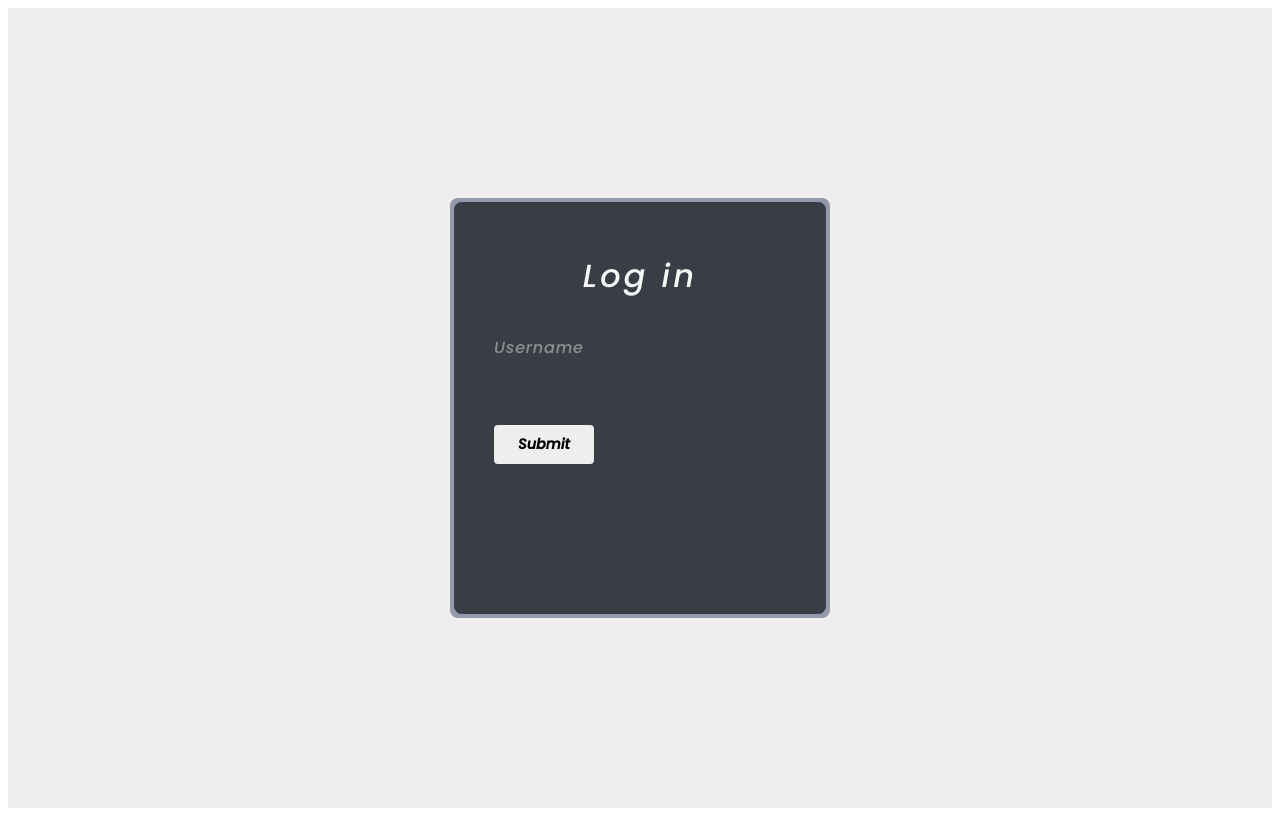
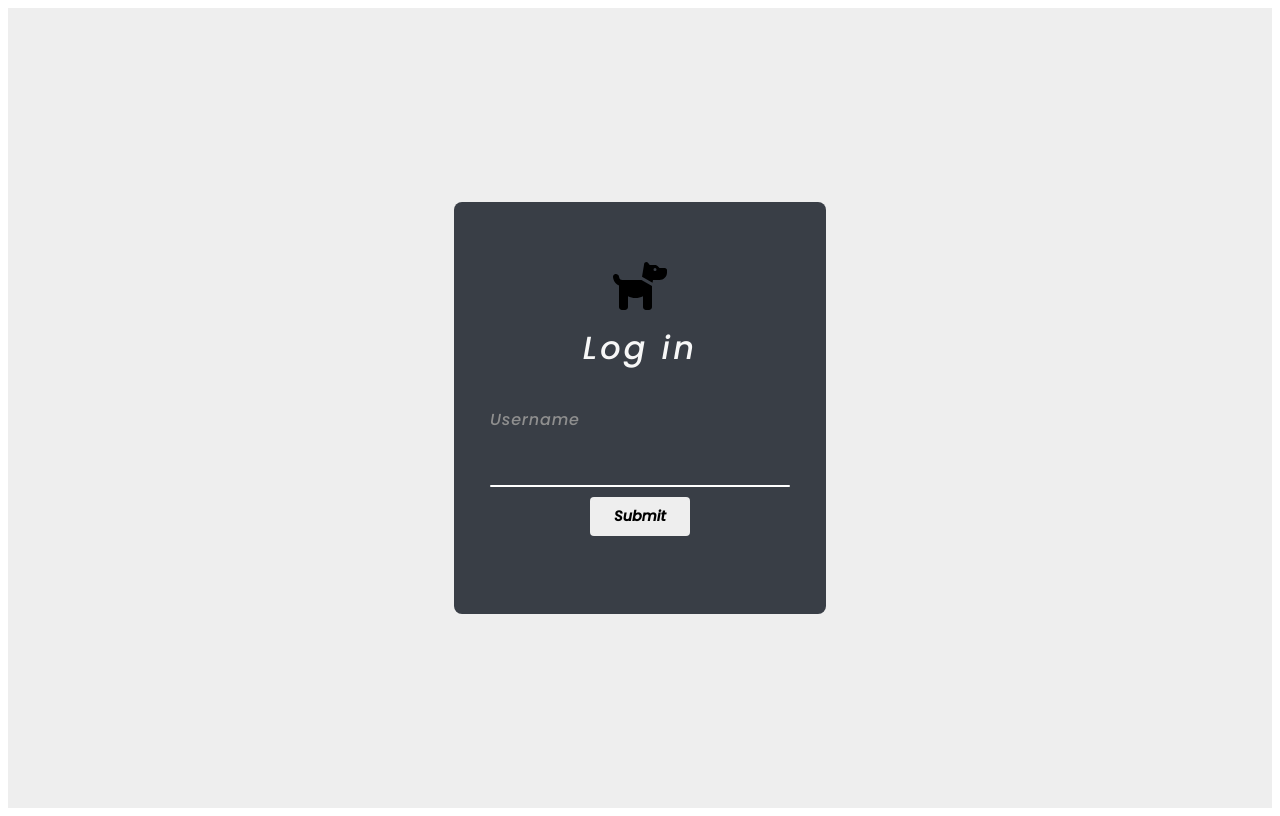
Before and after one commit to mjd3502/SWEN-261-Final-Project, an Angular app in the folder ufund-ui/ufund/: page /login in a window 1280 px wide. Built offline with nearby package versions, Linux system fonts and the light colour scheme.

Commit message:
helper dashoard

```diff
--- a/ufund-ui/ufund/src/app/login/login.component.css
+++ b/ufund-ui/ufund/src/app/login/login.component.css
@@ -17,16 +17,25 @@
 .form-container{
 
     position: relative;
+    display: flex;
+    justify-self: center;
+    align-items: cen;
     width: 380px;
     height: 420px;
-    background: #929aab;
     border-radius: 8px;
 }
 
+.fa-dog{
+
+    font-size: 3em;
+    align-items: center;
+
+}
 
 
 .form-container form{
     position: absolute;
+    align-items: center;
     inset: 4px;
     background: #393e46;
     padding: 50px 40px;
@@ -86,6 +95,20 @@
     transform:translate(-34px) ;
 }
 
+.form-container form .inputBox i {
+    position: absolute;
+    left: 0;
+    bottom: 0;
+    width: 100%;
+    height: 2px;
+    background-color: #fff;
+    border-radius: 4px;
+    overflow: hidden;
+    transition: 0.5s;
+    pointer-events: none;
+
+}
+
 .form-container form input[type="submit"]{
     border: none;
     outline: none;
--- a/ufund-ui/ufund/src/app/login/login.component.html
+++ b/ufund-ui/ufund/src/app/login/login.component.html
@@ -2,11 +2,11 @@
 <div class="body">
     <div class="form-container" >
         <form [formGroup]="logInSection" (ngSubmit)="login()">
+            <fa-icon [icon]="faDog" class="fa-dog"></fa-icon>
             <h1> Log in </h1>
             <div class="inputBox">
                 <label>Username</label>
                 <input type="text"  formControlName="username" />
-
                 <i></i>
             </div>
             <input (click)="login()" type="submit" />
--- a/ufund-ui/ufund/src/app/login/login.component.ts
+++ b/ufund-ui/ufund/src/app/login/login.component.ts
@@ -4,6 +4,7 @@ import { Router } from '@angular/router';
 import { UserHelperService } from '../user-helper.service';
 import { User } from '../User';
 import { CurrentUserService } from '../current-user.service';
+import { faDog } from '@fortawesome/free-solid-svg-icons';
 
 //import { User } from '../User';
 
@@ -20,6 +21,8 @@ export class LoginComponent{
       username: new FormControl('',[Validators.required]),
     }
   )
+
+  faDog = faDog;
 
   constructor(
     private router:Router,
```
